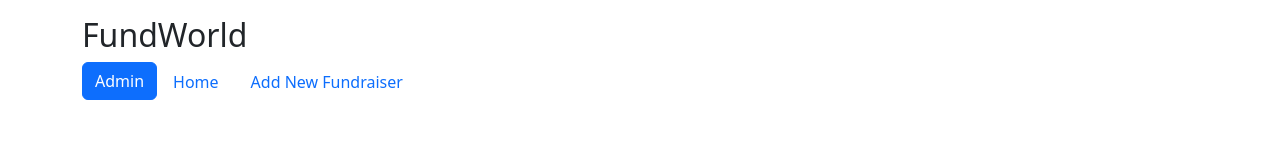
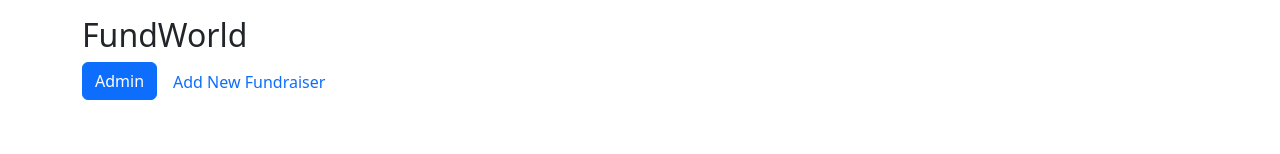
Before and after one commit to 2000tamasha/CrowdfundingApp, a website: page 24351177 A3 - serverside/add_fund.html in a window 1280 px wide. Shown: the top 154 px of the page. Drawn offline with nearby package versions, Linux system fonts and the light colour scheme.

Commit message:
index removed

```diff
--- a/24351177 A3 - serverside/add_fund.html
+++ b/24351177 A3 - serverside/add_fund.html
@@ -19,10 +19,7 @@
 <li class="nav-item">
       <a class="btn btn-primary" href="admin.html">Admin</a>
     </li>
-    <li class="nav-item">
-      <a class="nav-link" href="index.html">Home</a>
-    </li>
-    <li class="nav-item">
+        <li class="nav-item">
       <a class="nav-link" href="#">Add New Fundraiser</a>
     </li>
   </ul>
```
